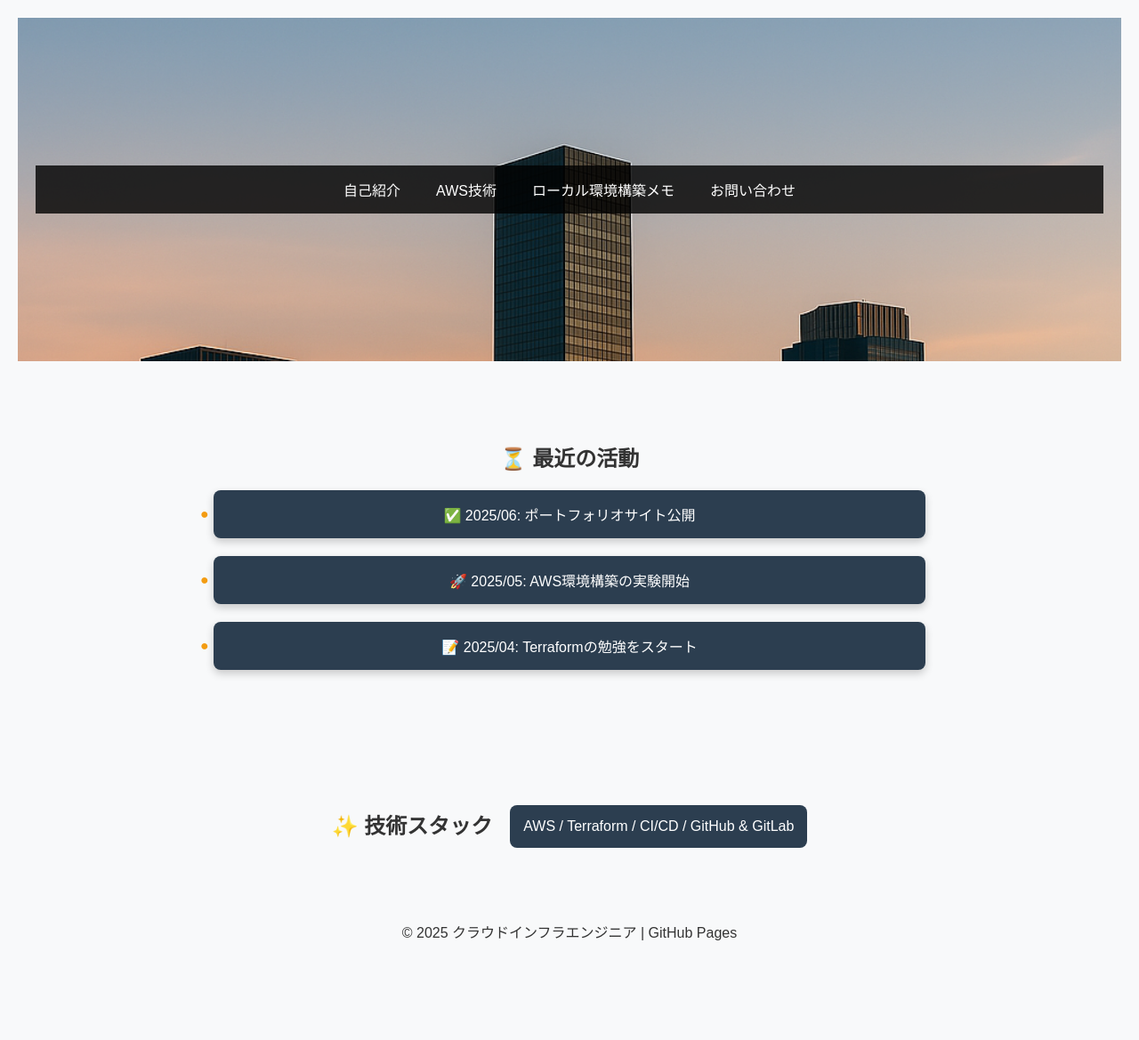
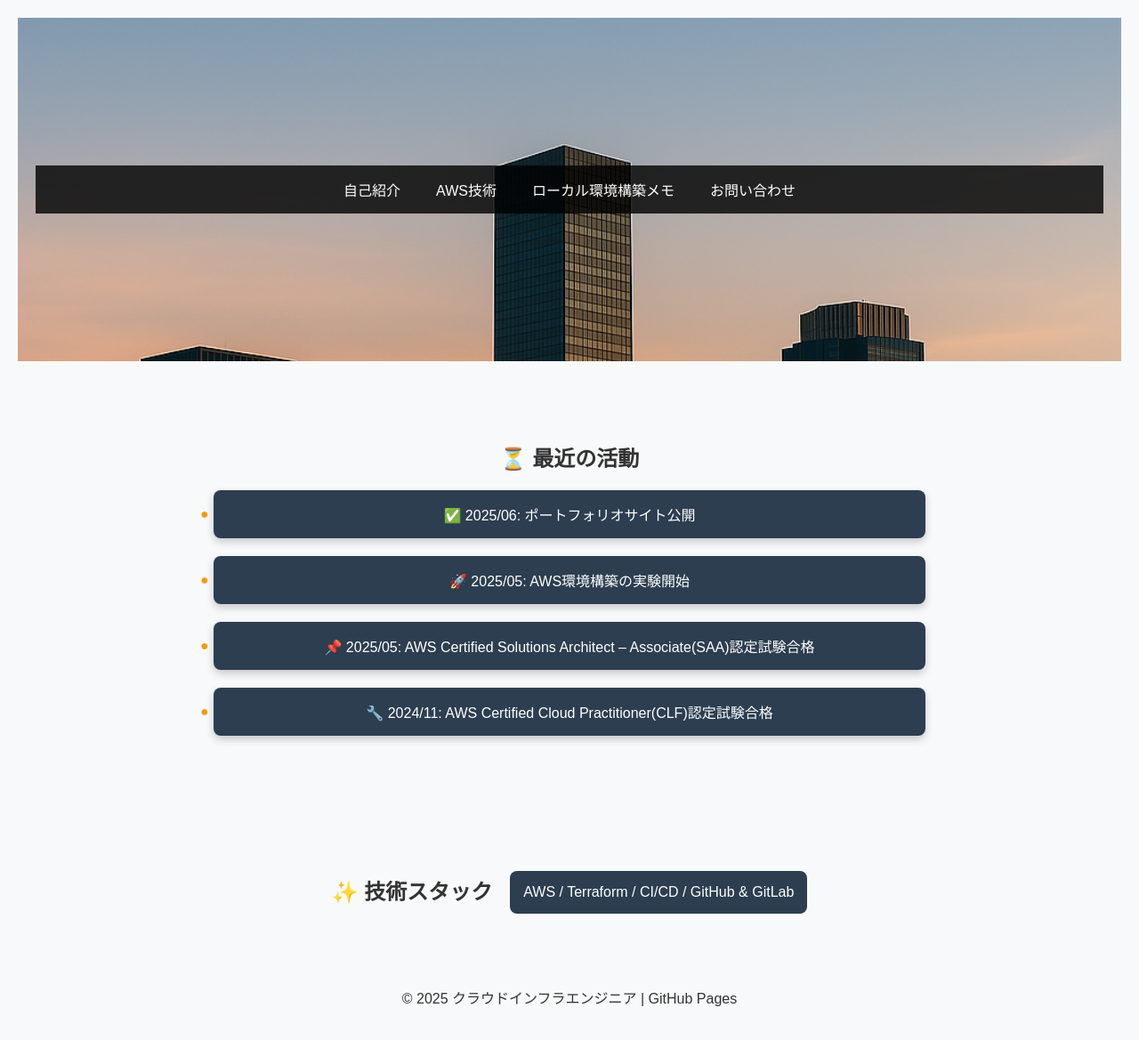
Before and after one commit to cloudrobo48/aws-cloud, a Jekyll site: the page index.html, which Jekyll copies as it is, in a window 1280 px wide. Shown: the whole page at 89% size. Built offline with Jekyll 4.4.1, drawn with Linux system fonts in a browser that asks for light colours; before the commit the page ends 1095 px from its top, so only the background shows below that.

Commit message:
Update index.html

```diff
--- a/index.html
+++ b/index.html
@@ -23,7 +23,8 @@
         <ul>
             <li>✅ 2025/06: ポートフォリオサイト公開</li>
             <li>🚀 2025/05: AWS環境構築の実験開始</li>
-            <li>📝 2025/04: Terraformの勉強をスタート</li>
+            <li>📌 2025/05: AWS Certified Solutions Architect – Associate(SAA)認定試験合格</li>
+            <li>🔧 2024/11: AWS Certified Cloud Practitioner(CLF)認定試験合格</li>
         </ul>
     </section>
 
@@ -36,5 +37,8 @@
     <footer>
         <p>© 2025 クラウドインフラエンジニア | GitHub Pages</p>
     </footer>
+
+<!-- ✨🌟💡💬🎯🎨💻📌🎉🔍🔧📢🚦🎶🏆🤖💪🔄📎💭⏳🔗🎈🎊🛠💙👀⚡🎸🍀🎭🌏🎵📖 -->
+
 </body>
 </html>
```
